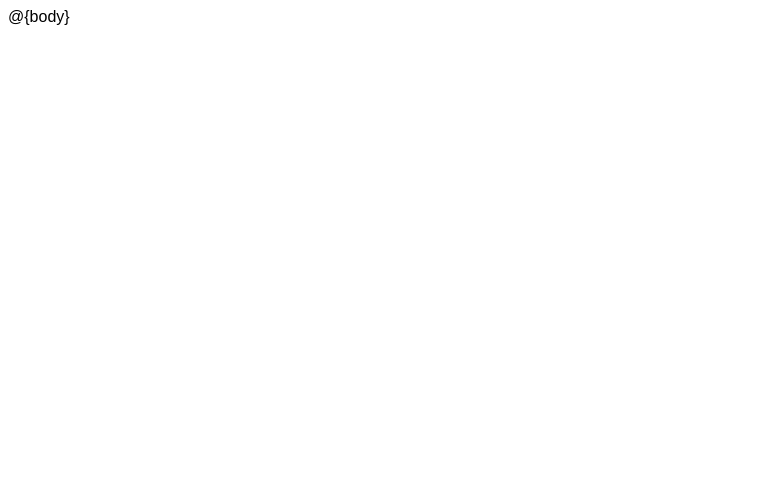
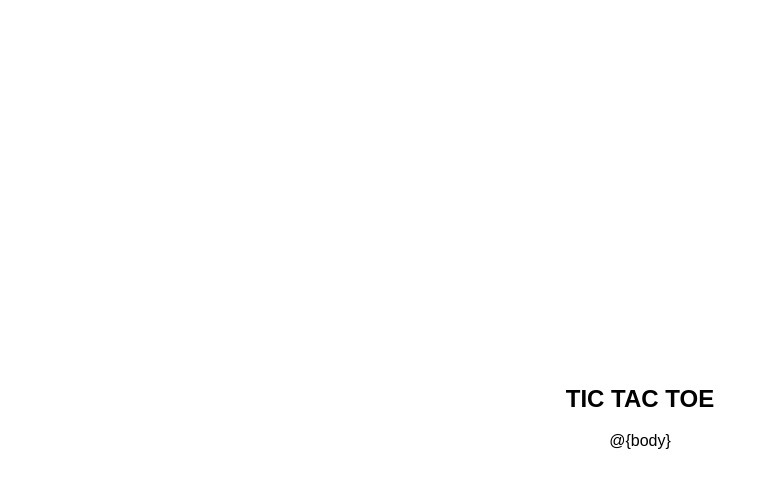
Before and after one commit to jjanczynska/tic-tac-toe, a website: page views/layout.html in a window 1280 px wide. Shown: the whole page, without its empty margins (0-768 px from the left). Drawn offline with nearby package versions, Linux system fonts and the light colour scheme.

Commit message:
Amend style to the app dispay screen, add title and possible background image

```diff
--- a/views/layout.html
+++ b/views/layout.html
@@ -13,6 +13,24 @@
         body {
             font-family: Arial;
         }
+        #style-container {
+            display: flex;
+            flex-direction: column;
+            align-items: center;
+            justify-content: center;
+            height: 100vh;
+            background-image:
+            background-size: cover;
+        }
+
+        #style-container h1 {
+            color: black;
+            background-color: white;
+            padding: 3px 5px;
+            border-radius: 5px;
+            font-size: x-large;
+        }
+
 
         /**
         * Default styles for xterm.js
@@ -168,6 +186,10 @@
     </style>
 </head>
 
+<body>
+    <main id="style-container">
+        <h1>TIC TAC TOE</h1>
 @{body}
-
+    </main>
+</body>
 </html>
```
